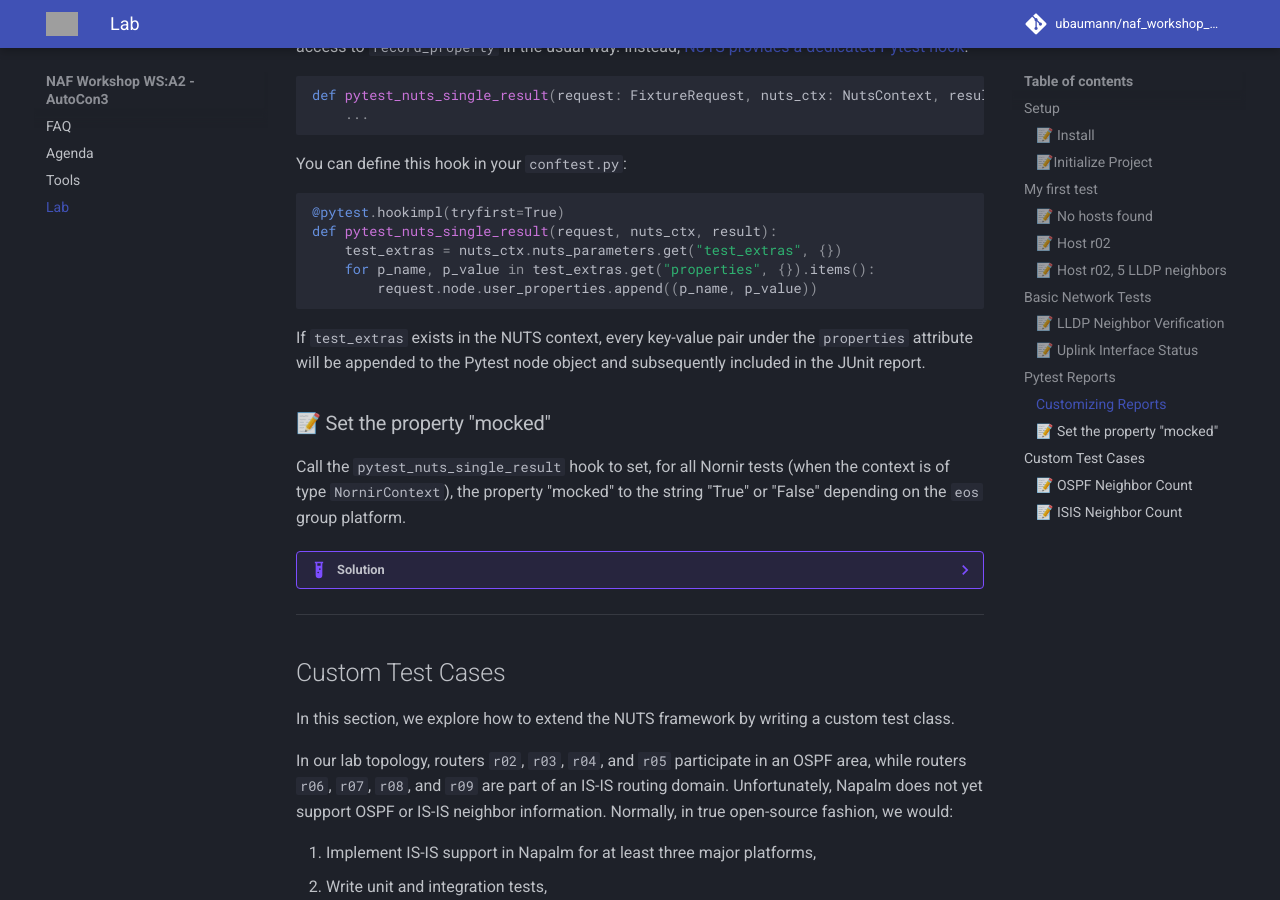
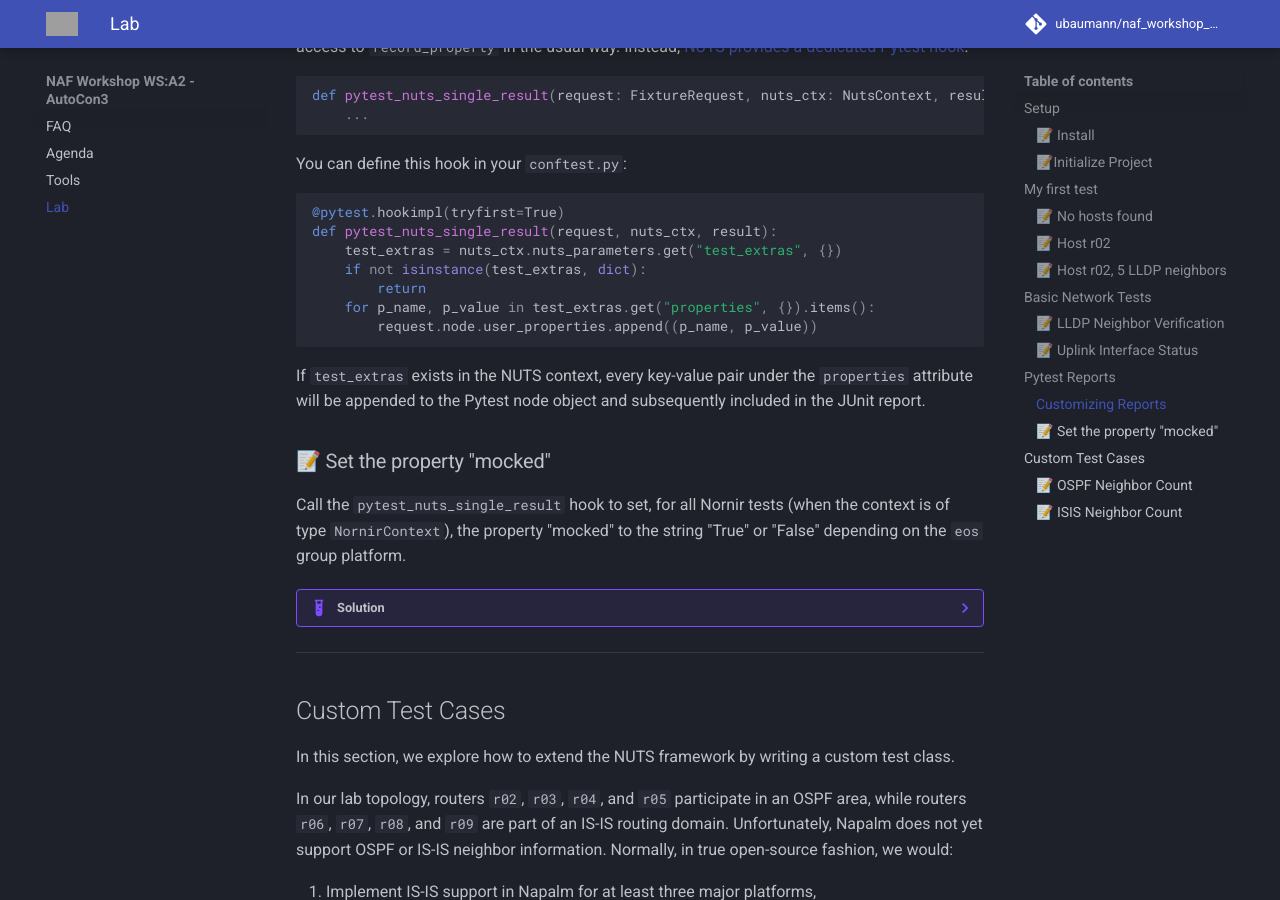
Before and after one commit to ubaumann/naf_workshop_NUTS, an MkDocs documentation site: the page built from docs/lab.md, in a window 1280 px wide and 900 px high, scrolled down 3307 px. Built offline with MkDocs 1.6.1 and Material for MkDocs 9.7.7, drawn with Linux system fonts in a browser that asks for light colours; comment, search, counter and statistics services are not loaded; grey boxes are pictures that could not be loaded.

Commit message:
Improve lab docs

````diff
--- a/docs/lab.md
+++ b/docs/lab.md
@@ -561,6 +562,8 @@ You can define this hook in your `conftest.py`:
 @pytest.hookimpl(tryfirst=True)
 def pytest_nuts_single_result(request, nuts_ctx, result):
     test_extras = nuts_ctx.nuts_parameters.get("test_extras", {})
+    if not isinstance(test_extras, dict):
+        return
     for p_name, p_value in test_extras.get("properties", {}).items():
         request.node.user_properties.append((p_name, p_value))
 ```
````
Also changed, not shown: other parts of docs/lab.md (+1 -0 lines).
